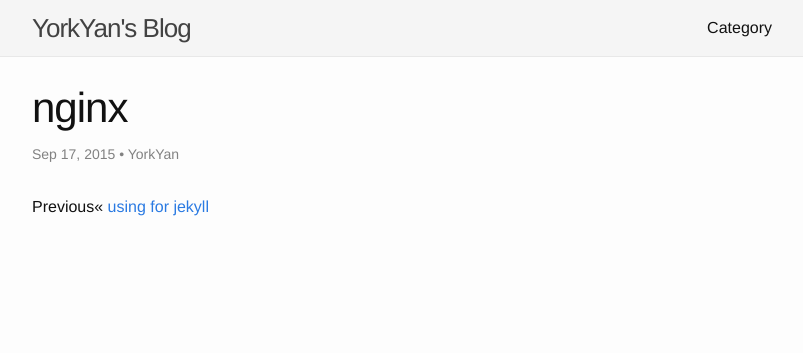
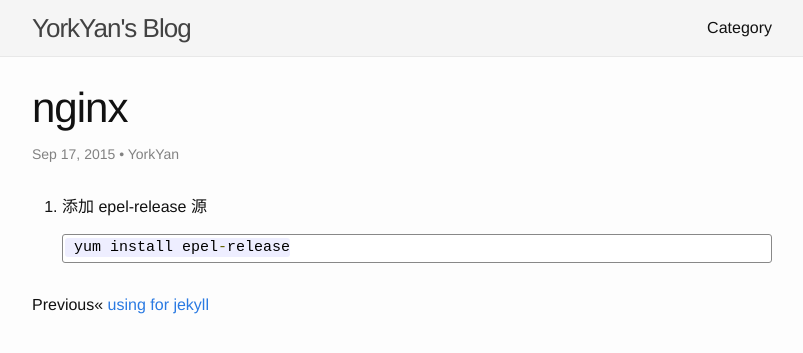
Before and after one commit to codingway/codingway.github.io, a Jekyll site: the page built from _posts/2015-09-17-nginx.markdown, in a window 1280 px wide. Shown: the top 353 px of the page, without its empty margins (238-1041 px from the left). Built offline with Jekyll 4.4.1, drawn with Linux system fonts in a browser that asks for light colours; comment, search, counter and statistics services are not loaded.

Commit message:
install epel-relase
Signed-off-by: YorkYan <codersimple@gmail.com>

```diff
--- a/_posts/2015-09-17-nginx.markdown
+++ b/_posts/2015-09-17-nginx.markdown
@@ -3,5 +3,9 @@ layout: post
 title: "nginx"
 date: 2015-09-17 11:45:17
 author: "YorkYan"
-categories:
+categories: nginx
 ---
+
+1. 添加 epel-release 源
+
+		yum install epel-release
```
